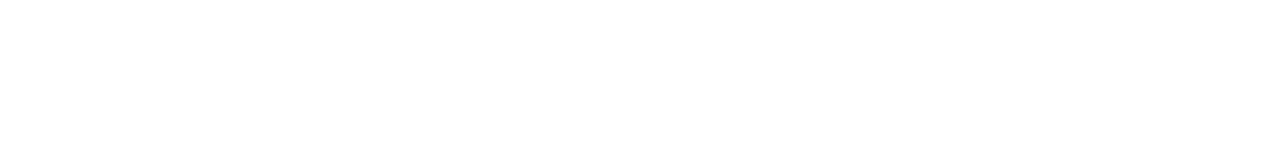
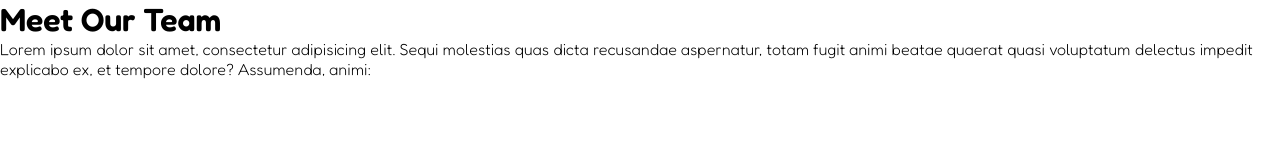
Before and after one commit to marcobusacca/html-css-float-cards, a plain HTML site: page index.html in a window 1280 px wide. Drawn offline with Linux system fonts and the light colour scheme.

Commit message:
[FEAT] aggiunti h1 e p nell'header

```diff
--- a/index.html
+++ b/index.html
@@ -21,7 +21,8 @@
         <div id="body-container">
             <!-- HEADER -->
             <header>
-
+                <h1 id="header-title">Meet Our Team</h1>
+                <p id="header-text">Lorem ipsum dolor sit amet, consectetur adipisicing elit. Sequi molestias quas dicta recusandae aspernatur, totam fugit animi beatae quaerat quasi voluptatum delectus impedit explicabo ex, et tempore dolore? Assumenda, animi:</p>
             </header>
             <!-- FINE HEADER -->
             <!-- MAIN -->
```
